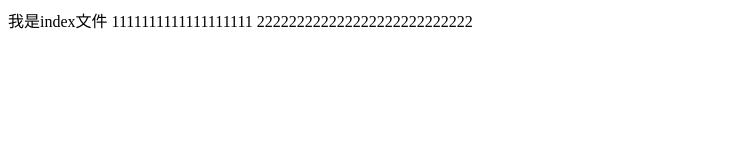
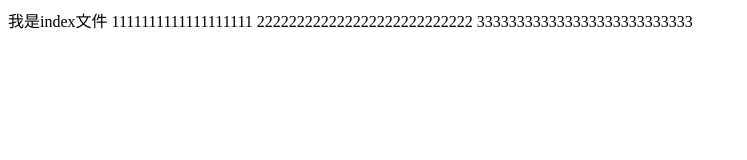
Before and after one commit to WH03/git-demo, a plain HTML site: page index.html in a window 1280 px wide. Shown: the whole page, without its empty margins (0-747 px from the left). Drawn offline with Linux system fonts and the light colour scheme.

Commit message:
A程序员第四次提交

```diff
--- a/index.html
+++ b/index.html
@@ -8,7 +8,7 @@
 </head>
 
 <body>
-    我是index文件 1111111111111111111 222222222222222222222222222
+    我是index文件 1111111111111111111 222222222222222222222222222 333333333333333333333333333
 </body>
 
 </html>
```
